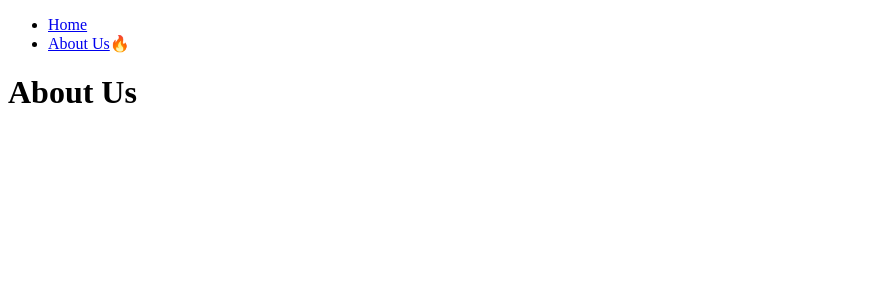
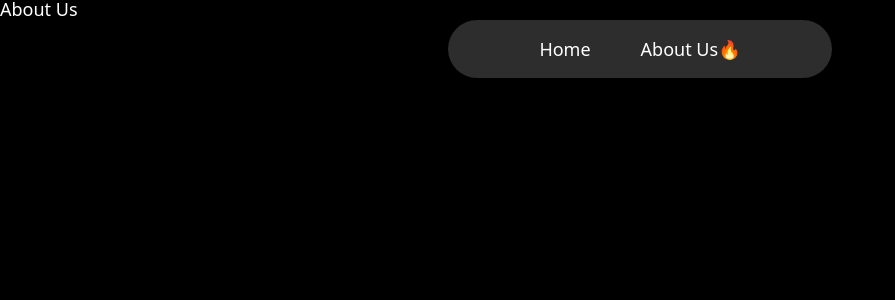
Before and after one commit to Sun3577/learn-nextjs-14, a Next.js app: page /about-us in a window 1280 px wide. Shown: the top 300 px of the page, without its empty margins (0-895 px from the left). Built offline with nearby package versions, Linux system fonts and the light colour scheme.

Commit message:
Movie Styles

```diff
--- a/app/components/navigation.tsx
+++ b/app/components/navigation.tsx
@@ -2,11 +2,12 @@
 
 import Link from "next/link";
 import { usePathname } from "next/navigation";
+import styles from "../../styles/navigation.module.css";
 
 export default function Navigation() {
   const path = usePathname();
   return (
-    <div>
+    <nav className={styles.nav}>
       <ul>
         <li>
           <Link href="/">Home</Link>
@@ -17,6 +18,6 @@
           {path === "/about-us" ? "🔥" : ""}
         </li>
       </ul>
-    </div>
+    </nav>
   );
 }
--- a/app/layout.tsx
+++ b/app/layout.tsx
@@ -1,3 +1,4 @@
+import "../styles/global.css";
 import { Metadata } from "next";
 import Navigation from "./components/navigation";
 
--- /dev/null
+++ b/styles/global.css
@@ -0,0 +1,141 @@
+html,
+body,
+div,
+span,
+applet,
+object,
+iframe,
+h1,
+h2,
+h3,
+h4,
+h5,
+h6,
+p,
+blockquote,
+pre,
+a,
+abbr,
+acronym,
+address,
+big,
+cite,
+code,
+del,
+dfn,
+em,
+img,
+ins,
+kbd,
+q,
+s,
+samp,
+small,
+strike,
+strong,
+sub,
+sup,
+tt,
+var,
+b,
+u,
+i,
+center,
+dl,
+dt,
+dd,
+ol,
+ul,
+li,
+fieldset,
+form,
+label,
+legend,
+table,
+caption,
+tbody,
+tfoot,
+thead,
+tr,
+th,
+td,
+article,
+aside,
+canvas,
+details,
+embed,
+figure,
+figcaption,
+footer,
+header,
+hgroup,
+menu,
+nav,
+output,
+ruby,
+section,
+summary,
+time,
+mark,
+audio,
+video {
+  margin: 0;
+  padding: 0;
+  border: 0;
+  font-size: 100%;
+  font: inherit;
+  vertical-align: baseline;
+}
+/* HTML5 display-role reset for older browsers */
+article,
+aside,
+details,
+figcaption,
+figure,
+footer,
+header,
+hgroup,
+menu,
+nav,
+section {
+  display: block;
+}
+body {
+  line-height: 1;
+}
+ol,
+ul {
+  list-style: none;
+}
+blockquote,
+q {
+  quotes: none;
+}
+blockquote:before,
+blockquote:after,
+q:before,
+q:after {
+  content: "";
+  content: none;
+}
+table {
+  border-collapse: collapse;
+  border-spacing: 0;
+}
+
+body {
+  font-family: system-ui, -apple-system, BlinkMacSystemFont, "Segoe UI", Roboto,
+    Oxygen, Ubuntu, Cantarell, "Open Sans", "Helvetica Neue", sans-serif;
+  background-color: black;
+  color: white;
+  font-size: 18px;
+}
+
+a {
+  color: inherit;
+  text-decoration: none;
+}
+
+a:hover {
+  text-decoration: underline;
+}
--- /dev/null
+++ b/styles/navigation.module.css
@@ -0,0 +1,28 @@
+.nav {
+  background-color: #2d2d2d;
+  position: fixed;
+  width: 30%;
+  margin: 0 auto;
+  top: 20px;
+  border-radius: 50px;
+  padding: 20px 0px;
+  left: 50%;
+  z-index: 10;
+  transform: translateX(-50%);
+}
+
+.nav ul {
+  display: flex;
+  justify-content: center;
+  gap: 50px;
+}
+
+.nav ul li {
+  list-style: none;
+  transform: none;
+  transition: all 0.1s ease-in-out;
+}
+
+.nav ul li:hover {
+  transform: scale(1.05);
+}
```
Also changed, not shown: app/(home)/page.tsx (+9 -4 lines), app/components/movie.tsx (added, +24 -0 lines), styles/home.module.css (added, +8 -0 lines), styles/movie.module.css (added, +26 -0 lines).
